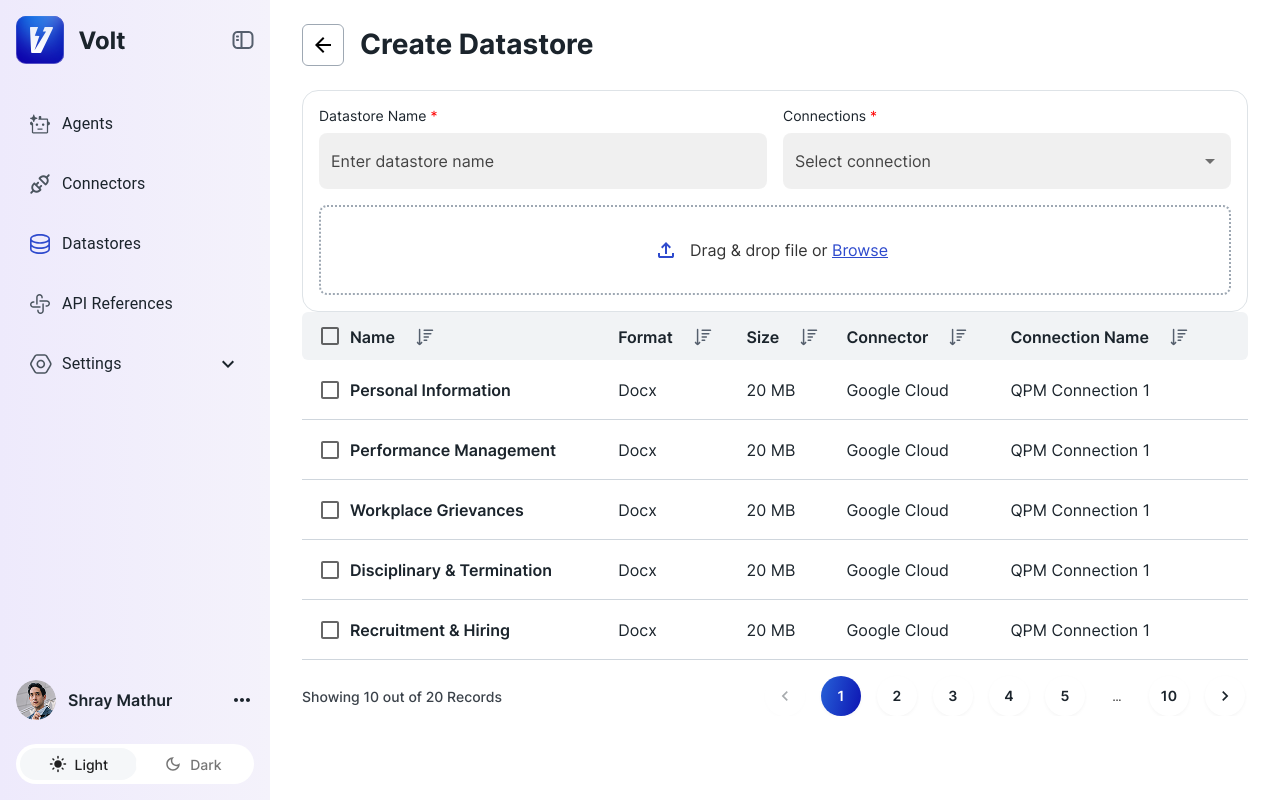
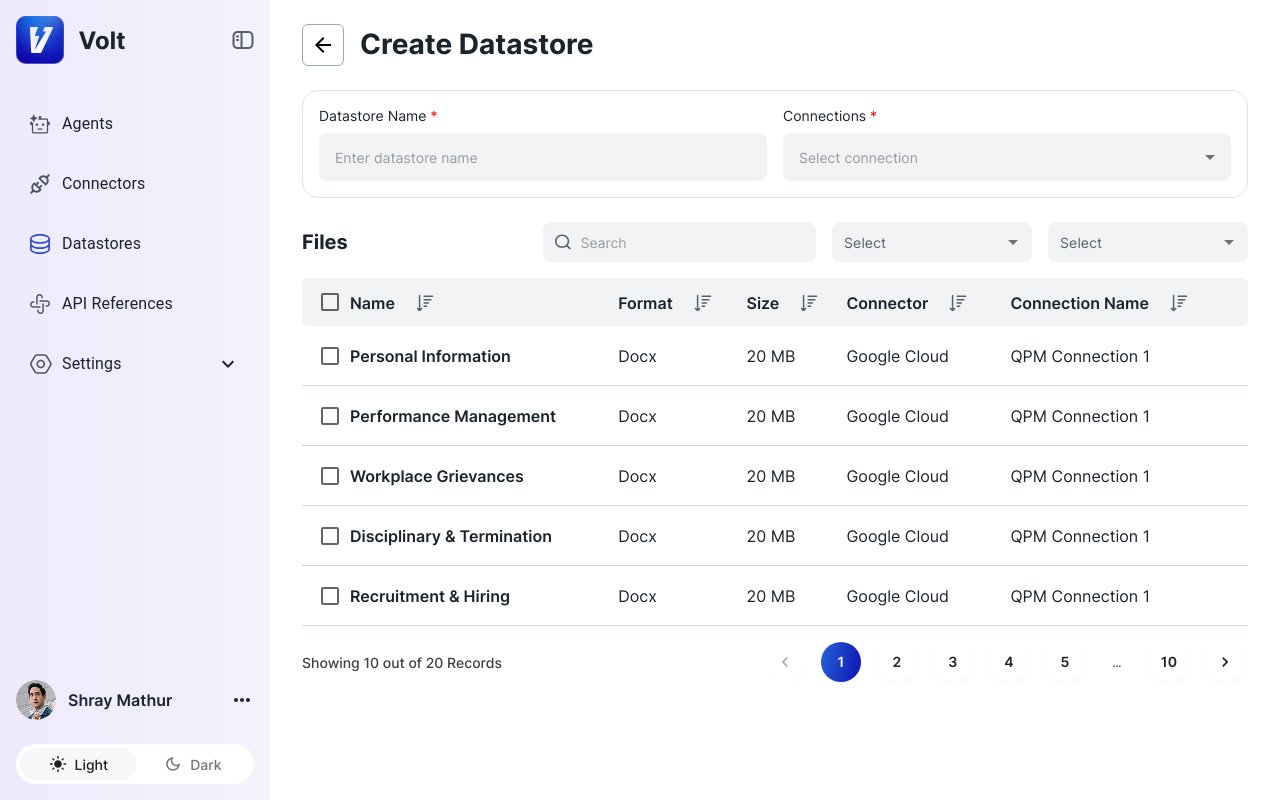
Before and after one commit to sonasantosh/volt, a React (Vite) app: page /datastores/create in a window 1280 px wide. Built offline with nearby package versions, Linux system fonts and the light colour scheme.

Commit message:
Dropdown with search checbox spacing and table top section created

```diff
--- a/src/assets/css/styles2.scss
+++ b/src/assets/css/styles2.scss
@@ -7,7 +7,7 @@
             border:0 !important;
         }
         border-radius: 8px;
-
+        background-color: #F1F3F5;
         .MuiInputBase-root {
             background-color: rgba(0, 0, 0, 0.12);
 
@@ -35,23 +35,21 @@
         font-weight: 500;
         font-family: $font-family-inter;
         color: #1B242C;
-        padding: 0.875rem 0.75rem !important;
+        padding: 0.625rem 1rem !important;
         height: auto;
         letter-spacing: 0;
         &:focus {
             outline: none !important;
         }
-        &::placeholder {
-            color: #444;
-            opacity: 1;
-            font-weight: 400;
-            font-size: $f-16;
-        }
-
     }
 
     .MuiSelect-select {
         padding: 12.5px 12px;
+    }
+    &.selectdropdown{
+        .MuiSelect-select {
+            padding: 8.5px 12px;
+        }
     }
 
 }
@@ -108,4 +106,67 @@
     border: 1px solid #DEE3E7;
     padding: 1rem;
     border-radius: 16px;
+    margin-bottom: 1.5rem;
 }
+.table-heading-wrap {
+    margin-bottom: 1rem;
+}
+.table-title {
+    color: #1B242C;
+    font-size: 1.25rem;
+    line-height: 2rem;
+    font-weight: $f-w-700;
+}
+.search-input{
+    .MuiInputBase-formControl {
+       .MuiInputAdornment-root{
+        margin-top:0 !important;
+        margin-right: 0;
+            img{
+                width: 1rem !important;
+            }
+       }
+        &:before,&:after{
+            border:0 !important;
+        }
+        border-radius: 8px;
+        background-color: #F1F3F5;
+        max-width: 280px;
+        .MuiInputBase-root {
+            background-color: rgba(0, 0, 0, 0.12);
+            &::before {
+                border-bottom: none !important;
+            }
+        }
+    }
+    input {
+        font-size: $f-16;
+        line-height: $lineheight-28;
+        font-weight: 500;
+        font-family: $font-family-inter;
+        color: #1B242C;
+        padding:0.375rem 0.625rem 0.375rem !important;
+        height: auto;
+        letter-spacing: 0;
+        &:focus {
+            outline: none !important;
+        }
+
+
+    }
+
+}
+.select-placeholder {
+    color: #555F6D;
+    opacity: 1;
+    font-weight: 400;
+    font-size: $f-14;
+    font-family: $font-family-inter;
+}
+::placeholder{
+    color: #555F6D;
+    opacity: 1;
+    font-weight: 400;
+    font-size: $f-14;
+    font-family: $font-family-inter;
+}
--- /dev/null
+++ b/src/frontend/components/common/search.tsx
@@ -0,0 +1,34 @@
+import React, { useState } from 'react';
+import { Box, TextField } from '@mui/material';
+import SearchIcon from '../../../assets/images/search-icon.svg';
+import InputAdornment from '@mui/material/InputAdornment';
+
+export default function SearchField() {
+  const [searchText, setSearchText] = useState("");
+
+  const handleSearchChange = (event) => {
+    setSearchText(event.target.value);
+  };
+
+  return (
+    <Box className="search-input">
+    <TextField
+    //   label="Search"
+      variant="filled"
+      value={searchText}
+      onChange={handleSearchChange}
+      placeholder='Search'
+      fullWidth
+      slotProps={{
+        input: {
+          startAdornment: (
+            <InputAdornment position="start">
+              <img src={SearchIcon} alt="Icon"/>
+            </InputAdornment>
+          ),
+        },
+      }}
+    />
+    </Box>
+  );
+}
--- /dev/null
+++ b/src/frontend/components/common/selectDropdown.tsx
@@ -0,0 +1,38 @@
+import * as React from 'react';
+import Box from '@mui/material/Box';
+import InputLabel from '@mui/material/InputLabel';
+import MenuItem from '@mui/material/MenuItem';
+import FormControl from '@mui/material/FormControl';
+import Select, { SelectChangeEvent } from '@mui/material/Select';
+
+export default function SelectDropdown() {
+  const [age, setAge] = React.useState('');
+
+  const handleChange = (event: SelectChangeEvent) => {
+    setAge(event.target.value as string);
+  };
+
+  return (
+    <Box sx={{ minWidth: 200 }} className="inputwrap selectdropdown">
+      <FormControl fullWidth>
+        <Select
+          labelId="demo-simple-select-label"
+          id="demo-simple-select"
+          value={age || "0"}  // Default to "0" if age is undefined or null
+          // label="Age"
+          onChange={handleChange}
+          // error
+          variant='filled'
+        >
+          <MenuItem value={0}>
+          <Box className="select-placeholder" component={'span'}>Select</Box>
+          </MenuItem>
+          <MenuItem value={1}>All connectors</MenuItem>
+          <MenuItem value={2}>Connectors1</MenuItem>
+          <MenuItem value={3}>Connectors2</MenuItem>
+        </Select>
+      </FormControl>
+      {/* <Box className="error-text">Please enter value</Box> */}
+    </Box>
+  );
+}
--- a/src/frontend/components/dataStoresTable.tsx
+++ b/src/frontend/components/dataStoresTable.tsx
@@ -22,6 +22,7 @@ import { visuallyHidden } from '@mui/utils';
 import "../../assets/css/style.scss";
 import sortIcon from '../../assets/images/sorting-icon.svg';
 import { Pagination } from '@mui/material';
+import TableHeadingWithFilters from './datastores/tableHeadingWithFilters';
 
 function createData(id, name, calories, fat, carbs, protein) {
   return {
@@ -107,6 +108,7 @@ function EnhancedTableHead(props) {
   };
 
   return (
+    <>
     <TableHead>
       <TableRow>
         <TableCell padding="checkbox">
@@ -141,6 +143,7 @@ function EnhancedTableHead(props) {
         ))}
       </TableRow>
     </TableHead>
+    </>
   );
 }
 
@@ -277,6 +280,7 @@ export default function EnhancedTable() {
 
   return (
     <Box sx={{ width: '100%' }} className="data-stores-table">
+      <TableHeadingWithFilters />
       <Paper sx={{ width: '100%', mb: 2, overflow: 'hidden' }}>
 
         <TableContainer sx={{ maxHeight: 440 }}>
--- a/src/frontend/components/datastores/createDataStores.tsx
+++ b/src/frontend/components/datastores/createDataStores.tsx
@@ -4,7 +4,7 @@ import TitleArrow from '../../../assets/images/back-arrow.svg'
 import IconButton from '@mui/material/IconButton';
 import Grid from '@mui/material/Grid2';
 import SelectDropdownWithSearchBox from '../../components/selectDropdownWithCheckbox'
-import Upload from '../../components/common/uploadFile'
+// import Upload from '../../components/common/uploadFile'
 import TextInput from '../../../frontend/components/common/textField'
 import { useNavigate } from 'react-router';
 const CreateDataStores = () => {
@@ -26,7 +26,7 @@ const CreateDataStores = () => {
                             <TextInput />
                         </Grid>
                         <Grid size={6}><SelectDropdownWithSearchBox /></Grid>
-                        <Grid size={12}><Upload /></Grid>
+                        {/* <Grid size={12}><Upload /></Grid> */}
 
                     </Grid>
                 </Box>
--- /dev/null
+++ b/src/frontend/components/datastores/tableHeadingWithFilters.tsx
@@ -0,0 +1,34 @@
+import { Box } from "@mui/material"
+import Grid from '@mui/material/Grid2';
+import SelectDropdown from '../common/selectdropdown';
+import Stack from '@mui/material/Stack';
+import Search from '../common/search'
+const TableHeadingWithFilters = () => {
+  return (
+    <Box className="table-heading-wrap">
+        <Box sx={{ flexGrow: 1 }}>
+            <Grid container spacing={2}
+            direction="row"
+            sx={{
+              justifyContent: "center",
+              alignItems: "center",
+            }}
+            >
+                <Grid size={3}>
+                    <Box className="table-title">Files</Box>
+                </Grid>
+                <Grid size={9}>
+
+                    <Stack direction="row" spacing={2} justifyContent={"flex-end"} alignItems={'center'}>
+                        <Search/>
+                        <SelectDropdown/>
+                        <SelectDropdown/>
+                    </Stack>
+                </Grid>
+            </Grid>
+        </Box>
+    </Box>
+  )
+}
+
+export default TableHeadingWithFilters
--- a/src/frontend/components/selectDropdownWithCheckbox.tsx
+++ b/src/frontend/components/selectDropdownWithCheckbox.tsx
@@ -4,7 +4,6 @@ import Autocomplete from '@mui/material/Autocomplete';
 import CheckBoxOutlineBlankIcon from '@mui/icons-material/CheckBoxOutlineBlank';
 import CheckBoxIcon from '@mui/icons-material/CheckBox';
 import { Box } from '@mui/material';
-
 const icon = <CheckBoxOutlineBlankIcon fontSize="small" />;
 const checkedIcon = <CheckBoxIcon fontSize="small" />;
 
@@ -22,12 +21,16 @@ export default function CheckboxesTags() {
         renderOption={(props, option, { selected }) => {
             const { key, ...optionProps } = props;
             return (
-            <li key={key} {...optionProps}>
+            <li key={key} {...optionProps}
+              style={{padding:'0.625rem 0.75rem',fontSize:'0.875rem',lineHeight:'1.25rem',color:'#1B242C',fontWeight:'500'}}
+            >
               <Checkbox
               icon={icon}
               checkedIcon={checkedIcon}
-                style={{ marginRight: 8 }}
+              style={{ marginRight: 10 }}
               checked={selected}
+              sx={{background:'transparent', padding:'0',outlineWidth:'0'}}
+
               />
               {option.title}
             </li>
--- a/src/routes/index.tsx
+++ b/src/routes/index.tsx
@@ -3,12 +3,13 @@ import App from '../App';
 import NoDataStoresFound from '../frontend/components/datastores/noDataStoresFound';
 import CreateDataStores from '../frontend/components/datastores/createDataStores';
 import EnhancedTable from '../frontend/components/dataStoresTable';
+import Sidebar from '../frontend/components/common/sidebar';
 
 const Routes = () => {
     return (
         <BrowserRouter>
             <RouterRoutes>
-                <Route path='/' element={<NoDataStoresFound />} />
+                <Route path='/' element={<Sidebar />} />
                 <Route path='/datastores' element={<App />}>
                     <Route index element={<NoDataStoresFound />} />
                     <Route path='create' element={<><CreateDataStores /><EnhancedTable /></>} />
```
Also changed, not shown: src/assets/images/search-icon.svg (added). Lines whose indentation alone changed are shown as unchanged.
